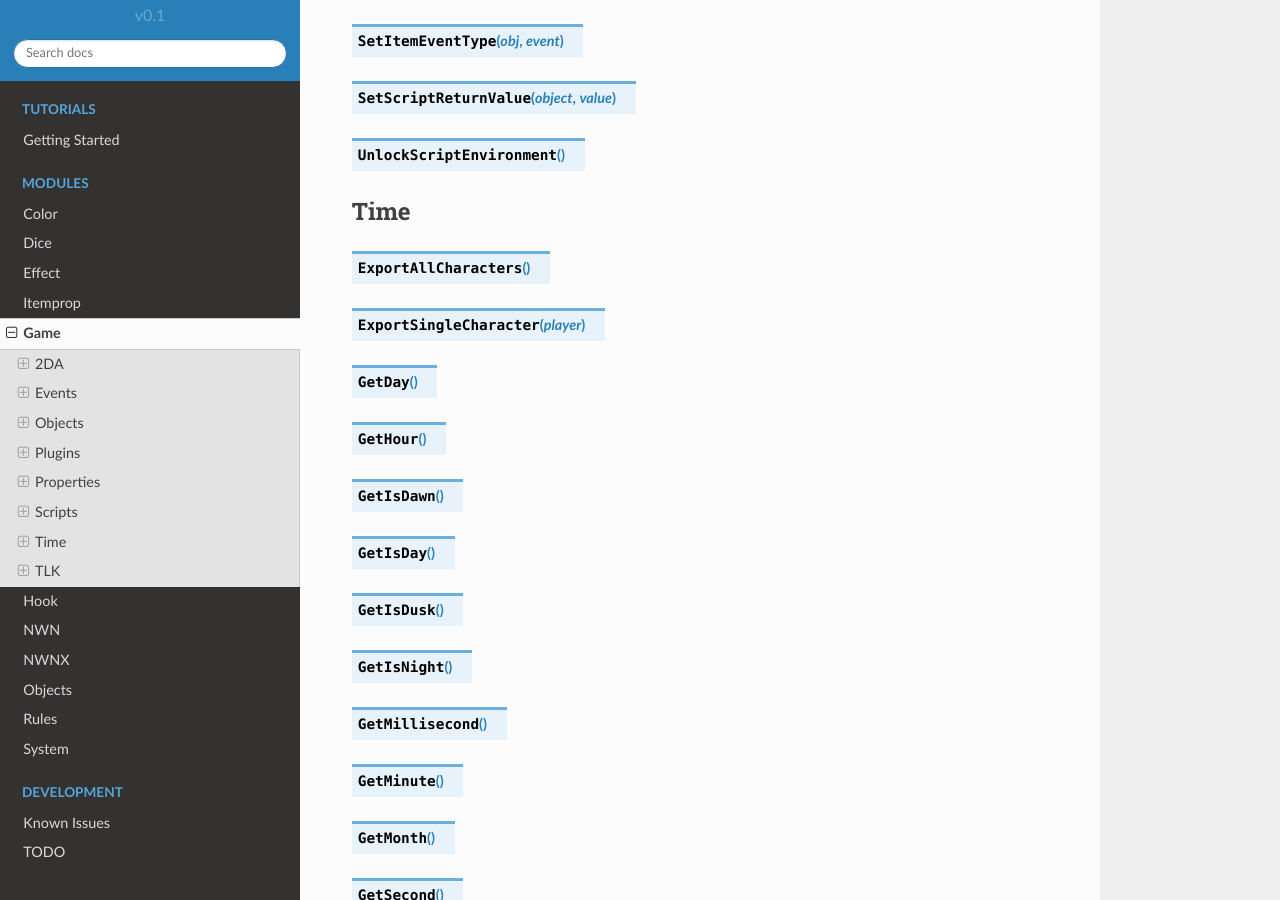
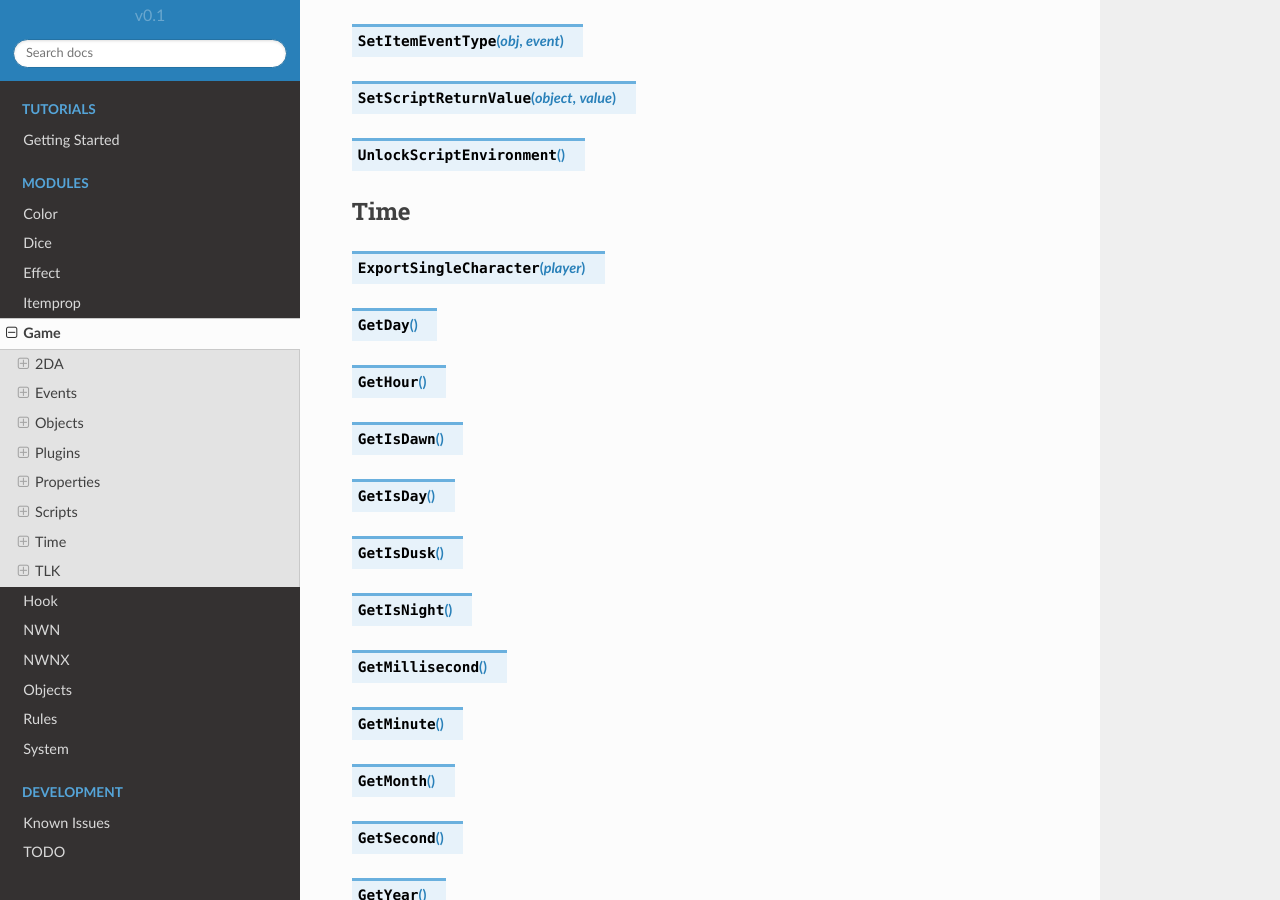
Before and after one commit to jd28/Solstice, a Sphinx documentation site: the page built from docs/game.rst, in a window 1280 px wide and 900 px high, scrolled down 5094 px. Built offline with Sphinx 7.4.7 and the Read the Docs theme 2.0.0, drawn with Linux system fonts in a browser that asks for light colours.

Commit message:
Remove ExportAllCharacteres
This is not a useful funciton.

```diff
--- a/docs/game.rst
+++ b/docs/game.rst
@@ -202,8 +202,6 @@ Scripts
 Time
 ----
 
-.. function:: ExportAllCharacters()
-
 .. function:: ExportSingleCharacter(player)
 
 .. function:: GetDay()
```
Also changed, not shown: 1 other file.
